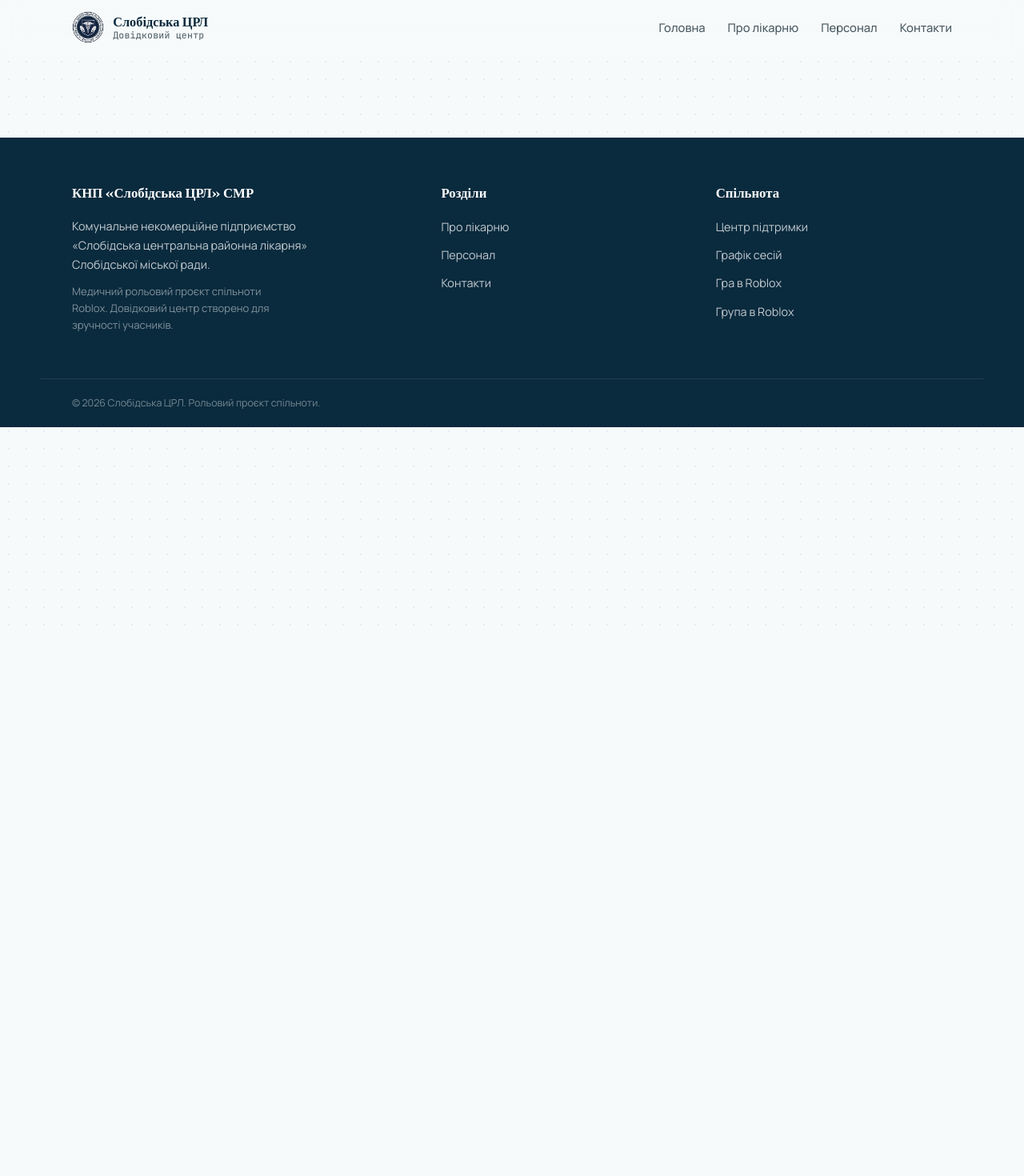
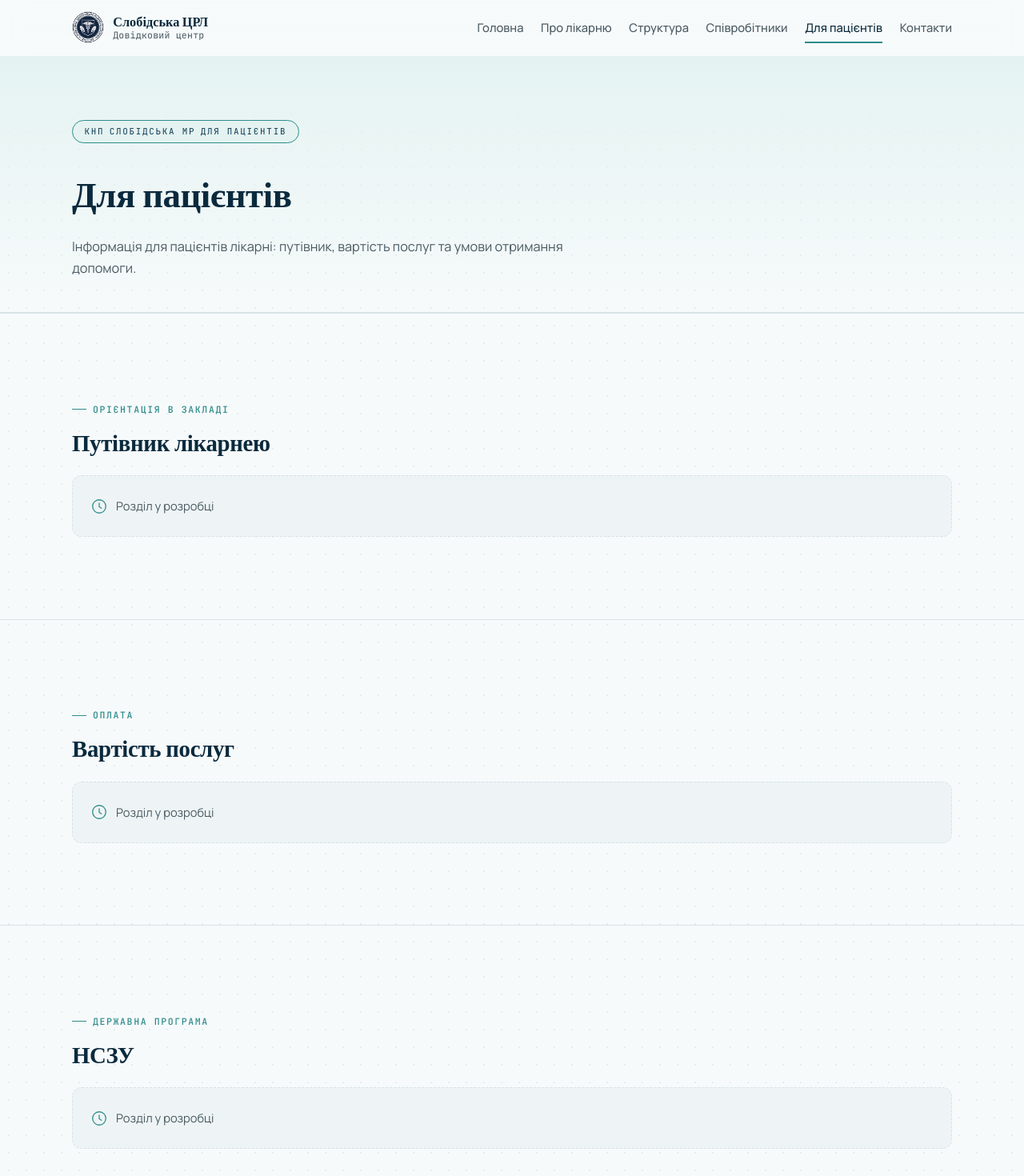
Before and after one commit to xeraze/SH-Site, a React (Vite) app: page /SH-Site/dlya-pacientiv in a window 1280 px wide. Shown: the top 1470 px of the page at 80% size. Before the commit the page ends 800 px from the top, so only its background shows below. Built offline with nearby package versions, Linux system fonts and the light colour scheme.

Commit message:
Update 2.4 | More Pages and Info

```diff
--- a/src/App.tsx
+++ b/src/App.tsx
@@ -3,7 +3,9 @@ import { NavBar } from "./components/NavBar";
 import { Footer } from "./components/Footer";
 import { HomePage } from "./pages/HomePage";
 import { AboutPage } from "./pages/AboutPage";
+import { StructurePage } from "./pages/StructurePage";
 import { StaffPage } from "./pages/StaffPage";
+import { PatientsPage } from "./pages/PatientsPage";
 import { ContactsPage } from "./pages/ContactsPage";
 
 function App() {
@@ -13,8 +15,10 @@ function App() {
       <Routes>
         <Route path="/" element={<HomePage />} />
         <Route path="/pro-likarniu" element={<AboutPage />} />
+        <Route path="/struktura" element={<StructurePage />} />
         <Route path="/spivrobitnyky" element={<StaffPage />} />
         <Route path="/spivrobitnyky/:deptId" element={<StaffPage />} />
+        <Route path="/dlya-pacientiv" element={<PatientsPage />} />
         <Route path="/kontakty" element={<ContactsPage />} />
       </Routes>
       <Footer />
--- /dev/null
+++ b/src/components/ComingSoon.css
@@ -0,0 +1,23 @@
+.coming-soon {
+  display: flex;
+  align-items: center;
+  gap: 0.6rem;
+  padding: 1.6rem 1.4rem;
+  border: 1px dashed var(--color-line);
+  border-radius: var(--radius-md);
+  background: var(--color-bg-muted);
+  color: var(--color-ink-soft);
+  font-size: 0.92rem;
+}
+
+.coming-soon__icon {
+  flex-shrink: 0;
+  width: 22px;
+  height: 22px;
+  color: var(--color-teal);
+}
+
+.coming-soon__icon svg {
+  width: 100%;
+  height: 100%;
+}
--- /dev/null
+++ b/src/components/ComingSoon.tsx
@@ -0,0 +1,15 @@
+import "./ComingSoon.css";
+
+export function ComingSoon({ label }: { label?: string }) {
+  return (
+    <div className="coming-soon">
+      <span className="coming-soon__icon" aria-hidden="true">
+        <svg viewBox="0 0 24 24" fill="none">
+          <circle cx="12" cy="12" r="9" stroke="currentColor" strokeWidth="1.4" />
+          <path d="M12 7.5v5l3 2" stroke="currentColor" strokeWidth="1.4" strokeLinecap="round" strokeLinejoin="round" />
+        </svg>
+      </span>
+      <span>{label ?? "Розділ у розробці"}</span>
+    </div>
+  );
+}
--- a/src/components/Footer.tsx
+++ b/src/components/Footer.tsx
@@ -21,7 +21,9 @@ export function Footer() {
           <strong className="footer__title">Розділи</strong>
           <ul className="footer__links">
             <li><Link to="/pro-likarniu">Про лікарню</Link></li>
-            <li><Link to="/spivrobitnyky">Персонал</Link></li>
+            <li><Link to="/struktura">Структура</Link></li>
+            <li><Link to="/spivrobitnyky">Співробітники</Link></li>
+            <li><Link to="/dlya-pacientiv">Для пацієнтів</Link></li>
             <li><Link to="/kontakty">Контакти</Link></li>
           </ul>
         </div>
--- a/src/components/NavBar.css
+++ b/src/components/NavBar.css
@@ -56,7 +56,7 @@
 .navbar__links {
   display: flex;
   align-items: center;
-  gap: 1.75rem;
+  gap: 1.35rem;
 }
 
 .navbar__link {
--- a/src/components/NavBar.tsx
+++ b/src/components/NavBar.tsx
@@ -5,7 +5,9 @@ import "./NavBar.css";
 const NAV_LINKS = [
   { to: "/", label: "Головна" },
   { to: "/pro-likarniu", label: "Про лікарню" },
-  { to: "/spivrobitnyky", label: "Персонал" },
+  { to: "/struktura", label: "Структура" },
+  { to: "/spivrobitnyky", label: "Співробітники" },
+  { to: "/dlya-pacientiv", label: "Для пацієнтів" },
   { to: "/kontakty", label: "Контакти" },
 ];
 
--- a/src/pages/AboutPage.css
+++ b/src/pages/AboutPage.css
@@ -49,6 +49,22 @@
 .departments__title {
   font-size: clamp(1.6rem, 3vw, 2.1rem);
   margin-block: 0.75rem 0.75rem;
+}
+
+.about-topic {
+  border-top: 1px solid var(--color-line);
+}
+
+.about-topic__title {
+  font-size: clamp(1.4rem, 2.6vw, 1.8rem);
+  margin-block: 0.6rem 1.1rem;
+}
+
+.about-topic__lede {
+  color: var(--color-ink-soft);
+  max-width: 62ch;
+  line-height: 1.7;
+  margin-bottom: 1.3rem;
 }
 
 .departments__lede {
--- a/src/pages/AboutPage.tsx
+++ b/src/pages/AboutPage.tsx
@@ -1,6 +1,6 @@
 import { Link } from "react-router-dom";
-import { departments } from "../data/hierarchy";
 import { Stamp } from "../components/Stamp";
+import { ComingSoon } from "../components/ComingSoon";
 import "./AboutPage.css";
 
 export function AboutPage() {
@@ -42,30 +42,41 @@ export function AboutPage() {
         </div>
       </section>
 
-      <section className="section departments">
+      <section className="section about-topic">
         <div className="container">
-          <span className="eyebrow">Структура закладу</span>
-          <h2 className="departments__title">Відділення лікарні</h2>
-          <p className="departments__lede">
-            Медична допомога в лікарні організована за відділеннями. Кожне з
-            них очолює завідувач, відповідальний за якість та організацію
-            роботи свого підрозділу.
+          <span className="eyebrow">Досягнення</span>
+          <h2 className="about-topic__title">Досягнення лікарні</h2>
+          <ComingSoon />
+        </div>
+      </section>
+
+      <section className="section about-topic">
+        <div className="container">
+          <span className="eyebrow">Ургентна допомога</span>
+          <h2 className="about-topic__title">Ургентність</h2>
+          <ComingSoon />
+        </div>
+      </section>
+
+      <section className="section about-topic">
+        <div className="container">
+          <span className="eyebrow">Обстеження</span>
+          <h2 className="about-topic__title">Діагностика</h2>
+          <ComingSoon />
+        </div>
+      </section>
+
+      <section className="section about-topic">
+        <div className="container">
+          <span className="eyebrow">Персонал</span>
+          <h2 className="about-topic__title">Лікарі</h2>
+          <p className="about-topic__lede">
+            Повний перелік лікарів та іншого персоналу лікарні — на сторінці
+            «Співробітники».
           </p>
-
-          <div className="departments__grid">
-            {departments.map((dept, i) => (
-              <Link
-                to={`/spivrobitnyky/${dept.id}`}
-                className="dept-card"
-                key={dept.id}
-                style={{ animationDelay: `${i * 45}ms` }}
-              >
-                <span className="dept-card__index">{String(i + 1).padStart(2, "0")}</span>
-                <h3>{dept.name}</h3>
-                <p>{dept.description}</p>
-              </Link>
-            ))}
-          </div>
+          <Link to="/spivrobitnyky" className="btn btn--primary">
+            Перейти до співробітників
+          </Link>
         </div>
       </section>
     </>
--- a/src/pages/HomePage.tsx
+++ b/src/pages/HomePage.tsx
@@ -11,12 +11,12 @@ const totalRoles = departments.reduce(
 const QUICK_LINKS = [
   {
     title: "Про лікарню",
-    text: "Структура закладу, відділення та загальні відомості про КНП.",
+    text: "Загальні відомості про заклад, досягнення та напрямки допомоги.",
     to: "/pro-likarniu",
     icon: "building",
   },
   {
-    title: "Персонал",
+    title: "Співробітники",
     text: "Структура лікарні з персоналом — від керівництва до кожного відділення.",
     to: "/spivrobitnyky",
     icon: "people",
--- /dev/null
+++ b/src/pages/PatientsPage.tsx
@@ -0,0 +1,52 @@
+import { Stamp } from "../components/Stamp";
+import { ComingSoon } from "../components/ComingSoon";
+import "./AboutPage.css";
+
+export function PatientsPage() {
+  return (
+    <>
+      <section className="page-hero">
+        <div className="container">
+          <Stamp>КНП · Слобідська МР · Для пацієнтів</Stamp>
+          <h1>Для пацієнтів</h1>
+          <p className="page-hero__lede">
+            Інформація для пацієнтів лікарні: путівник, вартість послуг та
+            умови отримання допомоги.
+          </p>
+        </div>
+      </section>
+
+      <section className="section about-topic">
+        <div className="container">
+          <span className="eyebrow">Орієнтація в закладі</span>
+          <h2 className="about-topic__title">Путівник лікарнею</h2>
+          <ComingSoon />
+        </div>
+      </section>
+
+      <section className="section about-topic">
+        <div className="container">
+          <span className="eyebrow">Оплата</span>
+          <h2 className="about-topic__title">Вартість послуг</h2>
+          <ComingSoon />
+        </div>
+      </section>
+
+      <section className="section about-topic">
+        <div className="container">
+          <span className="eyebrow">Державна програма</span>
+          <h2 className="about-topic__title">НСЗУ</h2>
+          <ComingSoon />
+        </div>
+      </section>
+
+      <section className="section about-topic">
+        <div className="container">
+          <span className="eyebrow">Додаткові умови</span>
+          <h2 className="about-topic__title">Страхування</h2>
+          <ComingSoon />
+        </div>
+      </section>
+    </>
+  );
+}
--- /dev/null
+++ b/src/pages/StructurePage.tsx
@@ -0,0 +1,47 @@
+import { Link } from "react-router-dom";
+import { departments } from "../data/hierarchy";
+import { Stamp } from "../components/Stamp";
+import "./AboutPage.css";
+
+export function StructurePage() {
+  return (
+    <>
+      <section className="page-hero">
+        <div className="container">
+          <Stamp>КНП · Слобідська МР · Структура</Stamp>
+          <h1>Структура лікарні</h1>
+          <p className="page-hero__lede">
+            Усі служби, відділення та діагностичні напрямки лікарні.
+          </p>
+        </div>
+      </section>
+
+      <section className="section departments">
+        <div className="container">
+          <span className="eyebrow">Структура закладу</span>
+          <h2 className="departments__title">Відділення лікарні</h2>
+          <p className="departments__lede">
+            Медична допомога в лікарні організована за відділеннями. Кожне з
+            них очолює завідувач, відповідальний за якість та організацію
+            роботи свого підрозділу.
+          </p>
+
+          <div className="departments__grid">
+            {departments.map((dept, i) => (
+              <Link
+                to={`/spivrobitnyky/${dept.id}`}
+                className="dept-card"
+                key={dept.id}
+                style={{ animationDelay: `${i * 45}ms` }}
+              >
+                <span className="dept-card__index">{String(i + 1).padStart(2, "0")}</span>
+                <h3>{dept.name}</h3>
+                <p>{dept.description}</p>
+              </Link>
+            ))}
+          </div>
+        </div>
+      </section>
+    </>
+  );
+}
```
